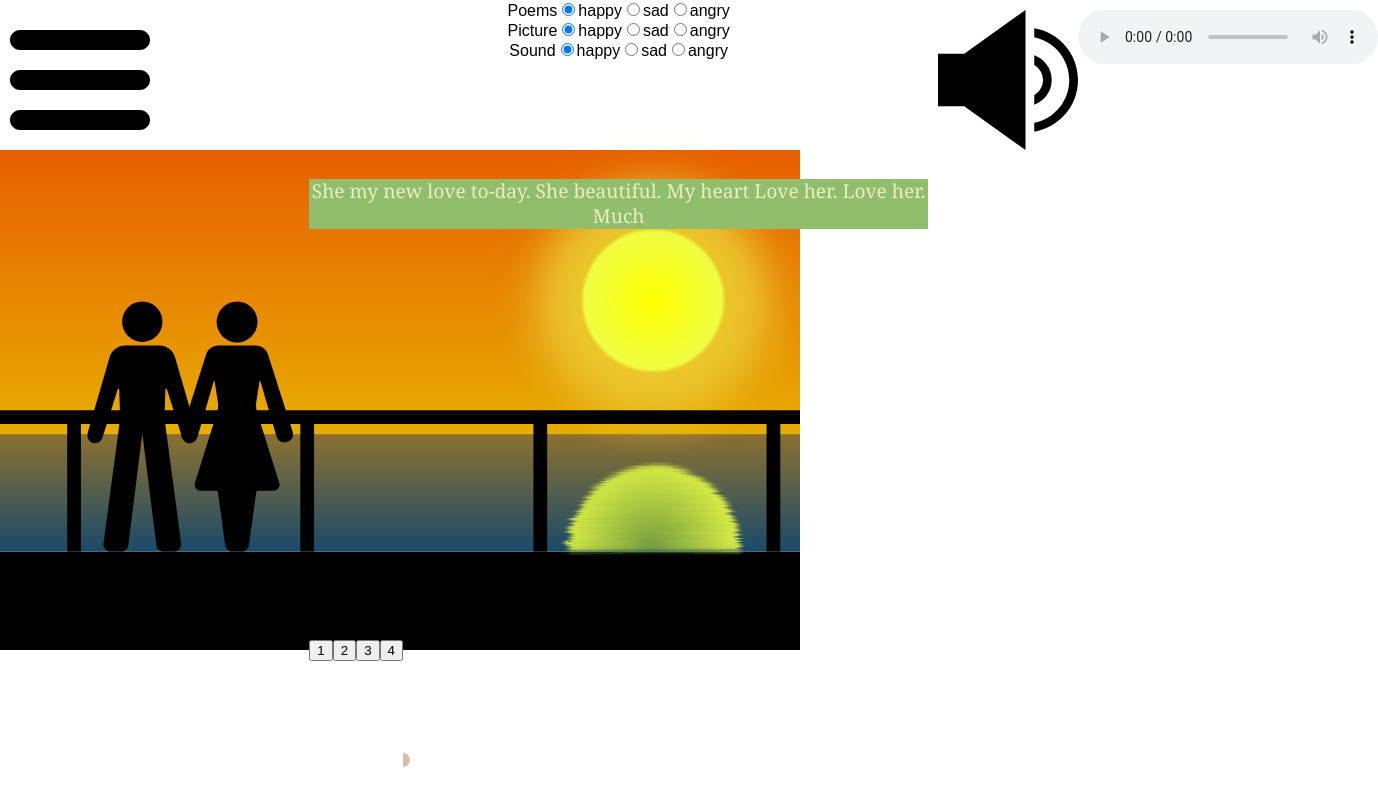
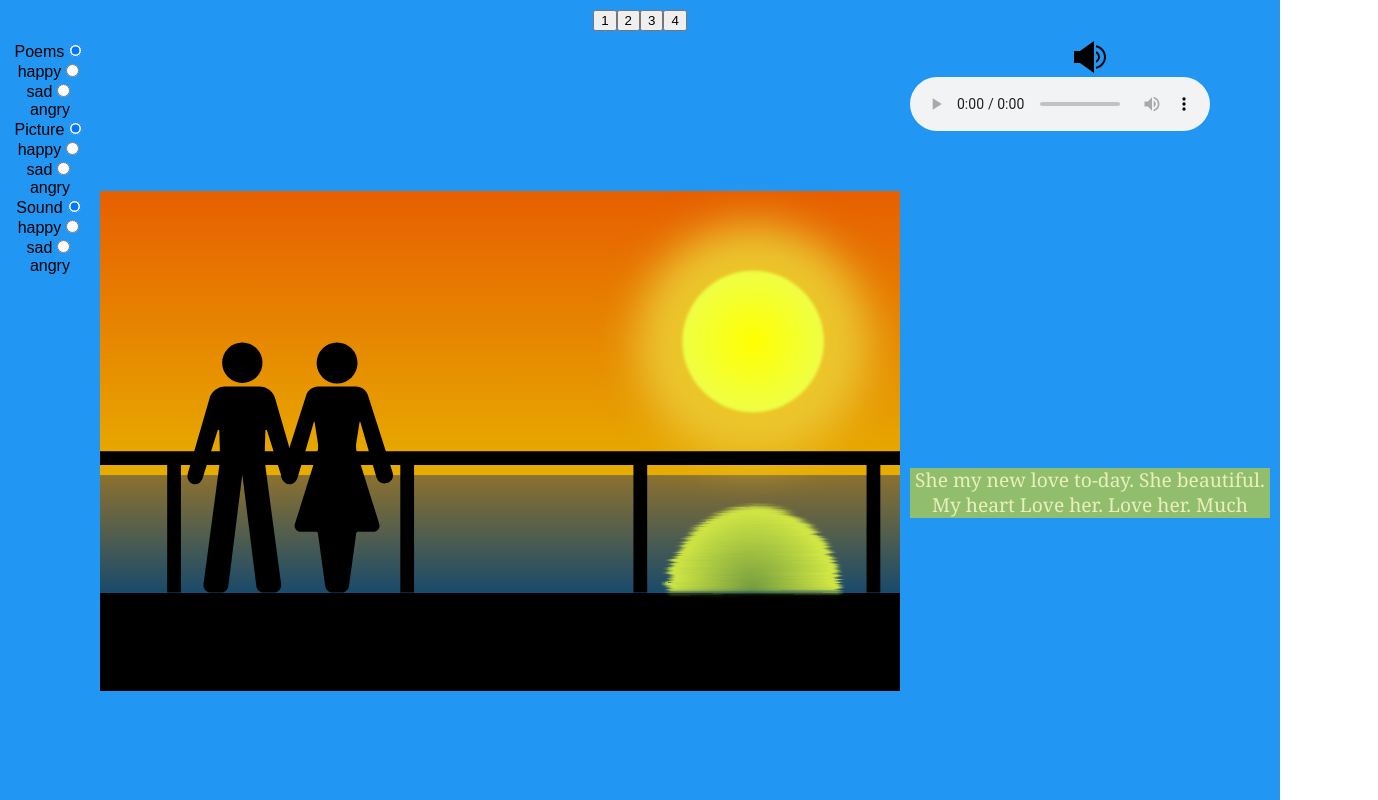
Before and after one commit to IT2810/it2810-webutvikling-h18-prosjekt-2-gruppe--55, a React (Create React App) app in the folder drainbow/: page / in a window 1280 px wide. Shown: the top 800 px of the page, 1378 px wide, since content can reach past the window. Built offline with nearby package versions, Linux system fonts and the light colour scheme.

Commit message:
changed css-grid

```diff
--- a/drainbow/src/App.css
+++ b/drainbow/src/App.css
@@ -41,7 +41,7 @@ p {
 }
 
 /* grid-stuff */
-
+      /*
       .grid-container{
         position: absolute;
         bottom: 0;
@@ -50,15 +50,38 @@ p {
         width: 100%;
         display: grid;
         grid-template-columns: 1fr 2fr 1fr;
-  grid-template-rows: 1fr 1.5fr 1.5fr 1fr;
+        grid-template-rows: 1fr 2fr 2fr 1fr;
         grid-template-areas:
-  "menu . sound"
-  ". text ."
-  ". text ."
-  ". slider ."
+        '...';
+        grid-gap: 10px;
+        background-color: none;
+        padding: 10px;
 
       }
+      */
+.item1 { grid-area: header; }
+.item2 { grid-area: optionsmenu; }
+.item3 { grid-area: picture; }
+.item4 { grid-area: audio; }
+.item5 { grid-area: poem; }
 
+.grid-container {
+  display: grid;
+  grid-template-areas:
+    'header header header header header header'
+    'optionsmenu picture picture picture audio audio'
+    'optionsmenu picture picture picture poem poem ';
+  grid-gap: 10px;
+  background-color: #2196F3;
+  padding: 10px;
+}
+/*  .grid-container > div {
+    background-color: rgba(255, 255, 255, 0.8);
+    text-align: center;
+    padding: 10px 0;
+    font-size: 30px;
+  }
+*/
 .grid-menu {
   display: flex;
   justify-content: flex-start;
--- a/drainbow/src/App.js
+++ b/drainbow/src/App.js
@@ -132,21 +132,28 @@ class App extends Component {
         return (
 
       <div className="App">
+    <body>
+              <div className="grid-container">
+                <div className="item1">
+                <div>
+                        <button onClick={()=>this.handelTabs(0,this.state.catvalue)}>1</button>
+                        <button onClick={()=>this.handelTabs(1,this.state.catvalue)}>2</button>
+                        <button onClick={()=>this.handelTabs(2,this.state.catvalue)}>3</button>
+                        <button onClick={()=>this.handelTabs(3,this.state.catvalue)}>4</button>
+                        </div>
+                    </div>
+                <div className= "item2"><Menu checkRadio={this.handleradio}/>
+                    </div>
+                <div className= "item3"><Pictures pics={this.state.pics} catvalue={this.state.catvalue}/>
+                    </div>
+                <div className="item4">
+                    <img className="sound" src={"../img/soundOn.svg"} alt="soundOn"/>
+                    <Sound sound={this.state.sound} catvalue={this.state.catvalue}/>
+                    </div>
+                <div className="item5"> <Poems poems={this.state.poems} catvalue={this.state.catvalue}/>
+                </div>
+                </div>
 
-          <div className="ImgWrap">
-
-              <Pictures pics={this.state.pics} catvalue={this.state.catvalue}/>
-
-              <div className="grid-container">
-        <div className="grid-menu">
-
-          <img className="menu" src={"../img/menu.svg"} alt="menu" onClick={()=>this.handelCheck("hei")}/>
-        </div>
-        <div className="grid-sound">
-          <img className="sound" src={"../img/soundOn.svg"} alt="soundOn"/>
-            <Sound sound={this.state.sound} catvalue={this.state.catvalue}/></div>
-        <div className="grid-text"> <Poems poems={this.state.poems} catvalue={this.state.catvalue}/></div>
-            <Menu checkRadio={this.handleradio}/>
                 <div className="grid-slider">
                     <div>
                         <button onClick={()=>this.handelTabs(0,this.state.catvalue)}>1</button>
@@ -158,9 +165,9 @@ class App extends Component {
                 <circle className="1"  r="7" fill="#D3BDB0" cy="120" />
                 </svg>
         </div>
+        </body>
         </div>
-      </div>
-      </div>
+
 
     );
   }
```
Lines whose indentation alone changed are shown as unchanged.
